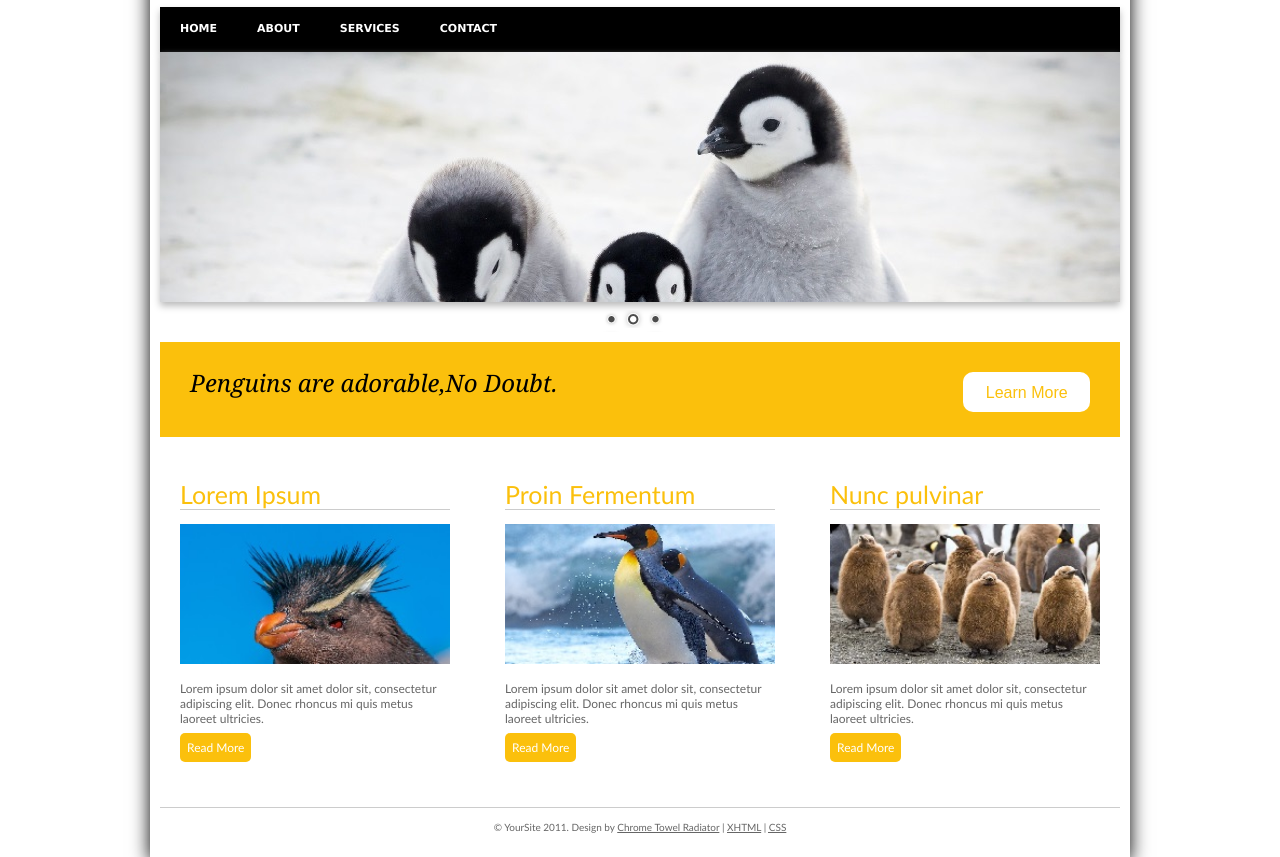
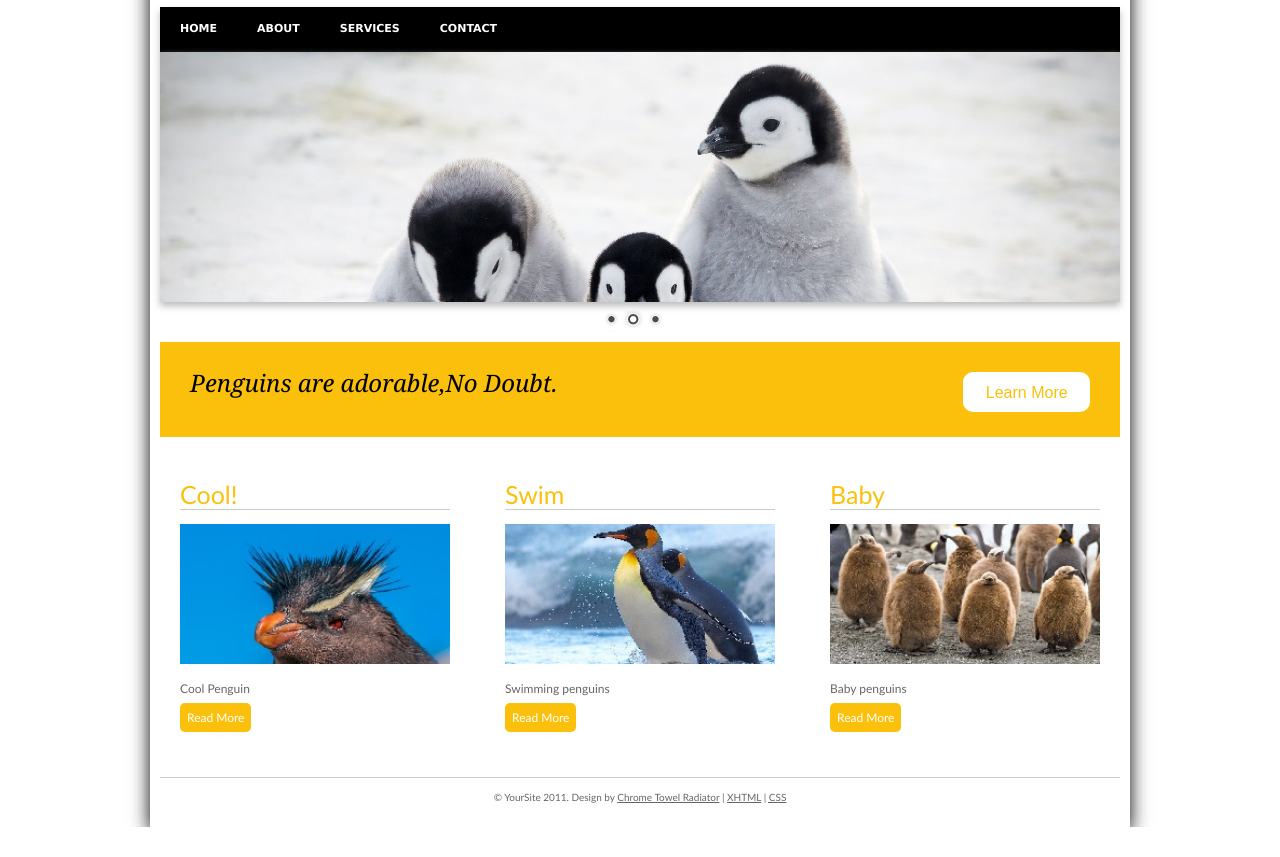
Before and after one commit to f8702111/f8702111.github.io, a plain HTML site: page index.html in a window 1280 px wide. Shown: the part 131-988 px from the top of the page. After the commit the page ends 958 px from the top, so only its background shows below. Drawn offline with Linux system fonts and the light colour scheme.

Commit message:
Update index.html

```diff
--- a/index.html
+++ b/index.html
@@ -67,24 +67,24 @@
         <div class="content-bottom-inner">
             <ul>
             	<li>
-   	      <h4>Lorem Ipsum</h4></li>
+   	      <h4>Cool!</h4></li>
                 <li><img src="images/1.jpg" alt="image1" width="270" /></li>
-                <li>Lorem ipsum dolor sit amet dolor sit, consectetur adipiscing elit. Donec rhoncus mi quis metus laoreet ultricies. </li>
+                <li>Cool Penguin </li>
                 <li><a href="#">Read More</a></li>
             </ul>
 
             <ul>
             	<li>
-            	  <h4>Proin Fermentum</h4></li>
+            	  <h4>Swim</h4></li>
                 <li><img src="images/2.jpg" alt="image2" width="270" /></li>
-                <li>Lorem ipsum dolor sit amet dolor sit, consectetur adipiscing elit. Donec rhoncus mi quis metus laoreet ultricies. </li>
+                <li>Swimming penguins </li>
                 <li><a href="#">Read More</a></li>
             </ul>
 
             <ul class="lastcol">
-       	    <li><h4>Nunc pulvinar</h4></li>
+       	    <li><h4>Baby </h4></li>
                 <li><img src="images/3.jpg" alt="image3" width="270" /></li>
-                 <li>Lorem ipsum dolor sit amet dolor sit, consectetur adipiscing elit. Donec rhoncus mi quis metus laoreet ultricies. </li>
+                 <li>Baby penguins </li>
                 <li><a href="#">Read More</a></li>
             </ul>
 
```
